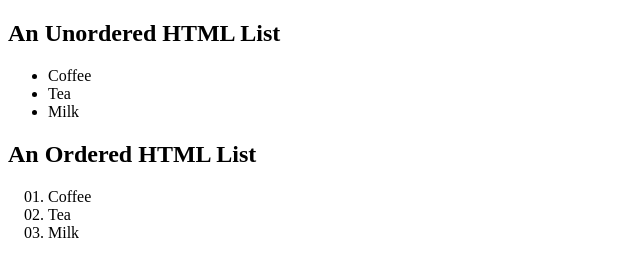
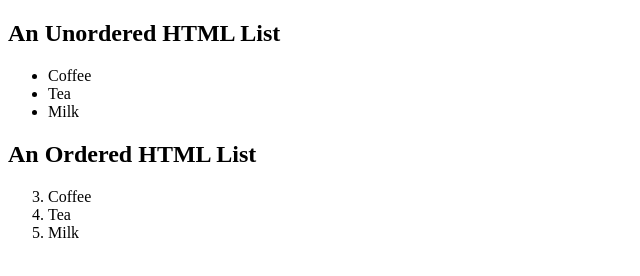
Before and after one commit to sajith-1992/practise-class, a plain HTML site: page index.html in a window 1280 px wide. Shown: the full height of the page, 0-640 px from the left. Drawn offline with Linux system fonts and the light colour scheme.

Commit message:
odered list

```diff
--- a/index.html
+++ b/index.html
@@ -8,7 +8,7 @@
 
 <h2>An Unordered HTML List</h2>
 
-<ul>
+<ul >
   <li>Coffee</li>
   <li>Tea</li>
   <li>Milk</li>
@@ -16,7 +16,7 @@
 
 <h2>An Ordered HTML List</h2>
 
-<ol>
+<ol start="3">
   <li>Coffee</li>
   <li>Tea</li>
   <li>Milk</li>
--- a/style.css
+++ b/style.css
@@ -1,4 +1,4 @@
 @import url('https://fonts.googleapis.com/css2?family=Roboto&display=swap');
 ol{
-    list-style-type: decimal-leading-zero;
+    list-style-type: decimal;                                                                                                                                                                     ;
 }
```
